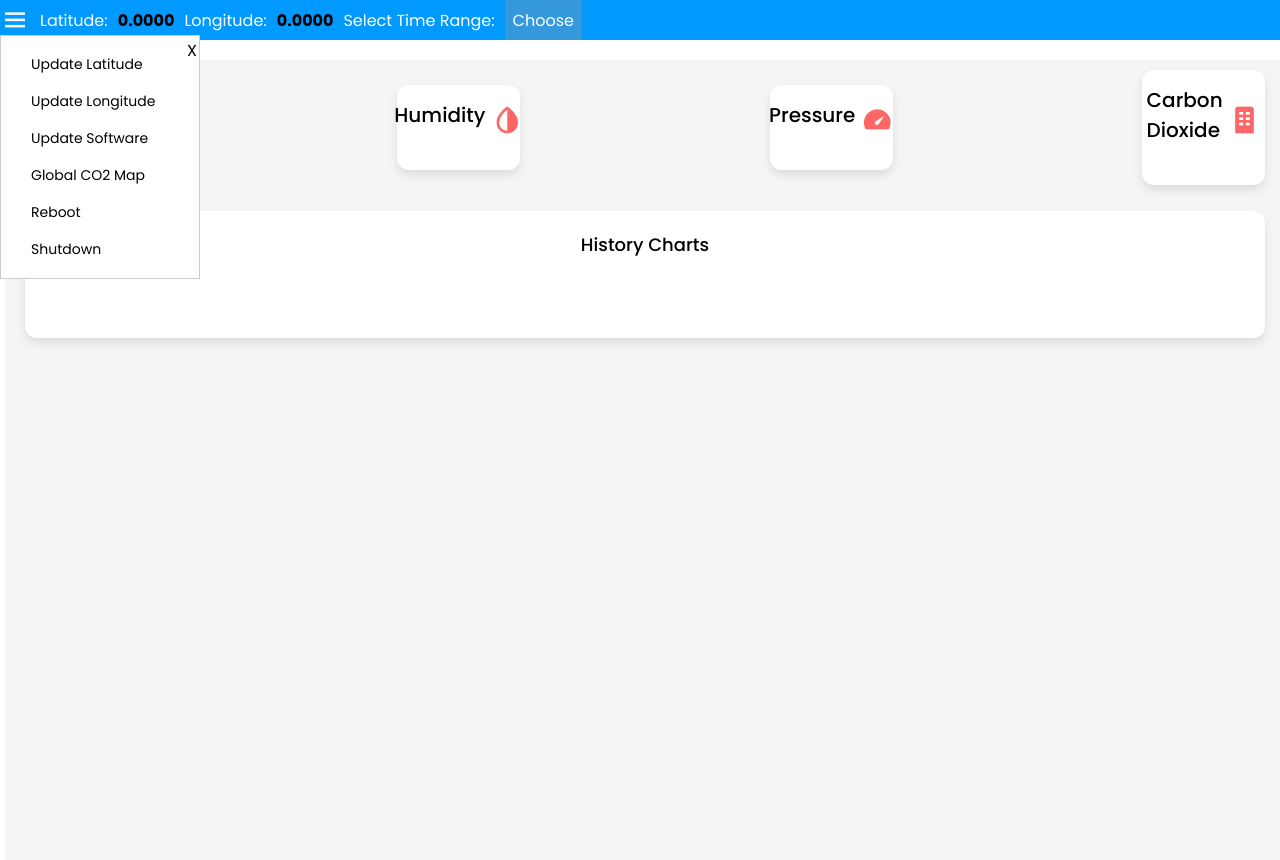
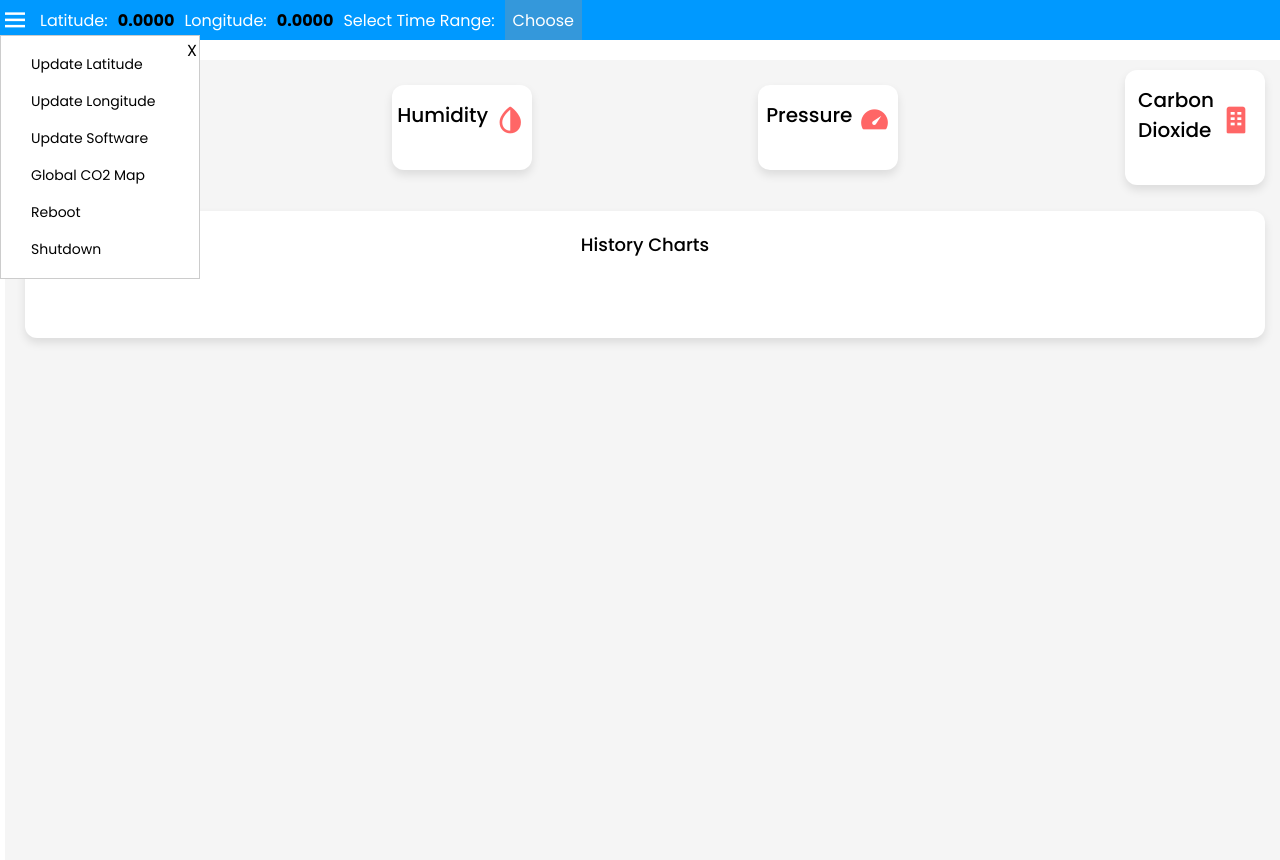
Before and after one commit to SteveBz/MoonRabbit, a Flask app: template templates/index_old.html in a window 1280 px wide. Run offline with Flask 2, Linux system fonts and the light colour scheme; the template is opened without the code that fills it, so the values that code supplies are empty; some libraries are stand-ins or nearby versions.

Commit message:
Adjust width calculation for overview boxes

```diff
--- a/static/style.css
+++ b/static/style.css
@@ -210,7 +210,7 @@
   display: flex;
   align-items: center;
   justify-content: center;
-  width: calc(100% / 9 - 15px);
+  width: calc(100% / 8 - 15px);
   background: #fff;
   padding: 15px 14px;
   border-radius: 12px;
```
